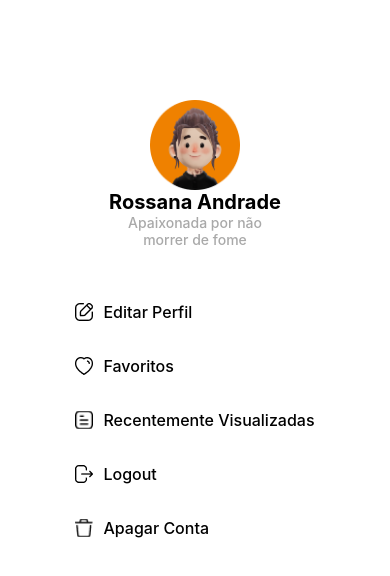
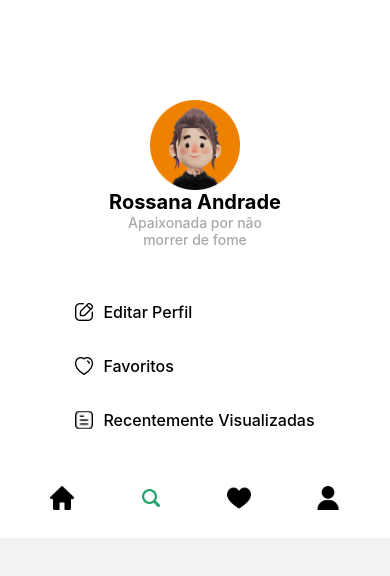
Before and after one commit to julialealt/receite-me-pps, a React Native app in the folder frontend/: screen /profile in a window 390 px wide. Shown: the top 576 px of the page. Built offline with nearby package versions, Linux system fonts and the light colour scheme.

Commit message:
Feat: add bottomBar in MainProfile

```diff
--- a/frontend/src/pages/Profile/MainProfile/index.tsx
+++ b/frontend/src/pages/Profile/MainProfile/index.tsx
@@ -1,4 +1,6 @@
+import { View } from "react-native";
 import {CustomScrollView as ScrollView } from "../../../../globalStyles";
+import BottomBar from "../../../components/BottomBar";
 import { Container, UserContainer, UserFunctionsIconContainer, UserFunctionsList, UserFunctionsText, UserIcon, UserLogo, UserName, UserStatus } from "./styles";
 
 const profiles = [
@@ -16,6 +18,7 @@ const profiles = [
 
 export default function MainProfile() {
     return(
+      <View>
         <ScrollView>
             <Container>
                 <UserContainer>
@@ -33,5 +36,7 @@ export default function MainProfile() {
                 </UserFunctionsList>
             </Container>
         </ScrollView>
+        <BottomBar />
+      </View>
     )
 }
```
